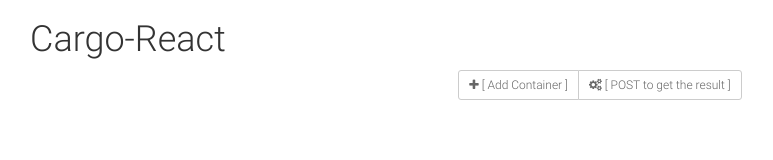
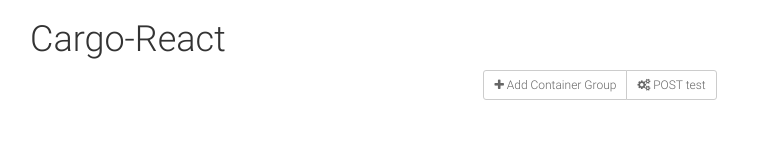
Before and after one commit to pravosleva/cargo-react, a React (Create React App) app: page / in a window 1280 px wide. Shown: the top 160 px of the page, without its empty margins (40-813 px from the left). Built offline with nearby package versions, Linux system fonts and the light colour scheme; what js-snackbar would draw is missing.

Commit message:
Updates
- TODO: See comments in code // SHOULD BE REFACTORED!

```diff
--- a/src/components/App.js
+++ b/src/components/App.js
@@ -255,8 +255,8 @@ class App extends Component {
         <h1>Cargo-React</h1>
         <div className='text-center' style={{marginBottom:'5px'}}>
           <div className='btn-group' role='group'>
-            <Button handlerClick={ this.addContainerGroupFormToggler.bind(this, true) } iclassName='fa fa-plus' tmp={'[ Add Container ]'} />
-            <Button handlerClick={ this._getResultAsPOST } iclassName='fa fa-cogs' tmp={'[ POST to get the result ]'} />
+            <Button handlerClick={ this.addContainerGroupFormToggler.bind(this, true) } iclassName='fa fa-plus' tmp={'Add Container Group'} />
+            <Button handlerClick={ this._getResultAsPOST } iclassName='fa fa-cogs' tmp={'POST test'} />
         </div>
       </div>
 
```
